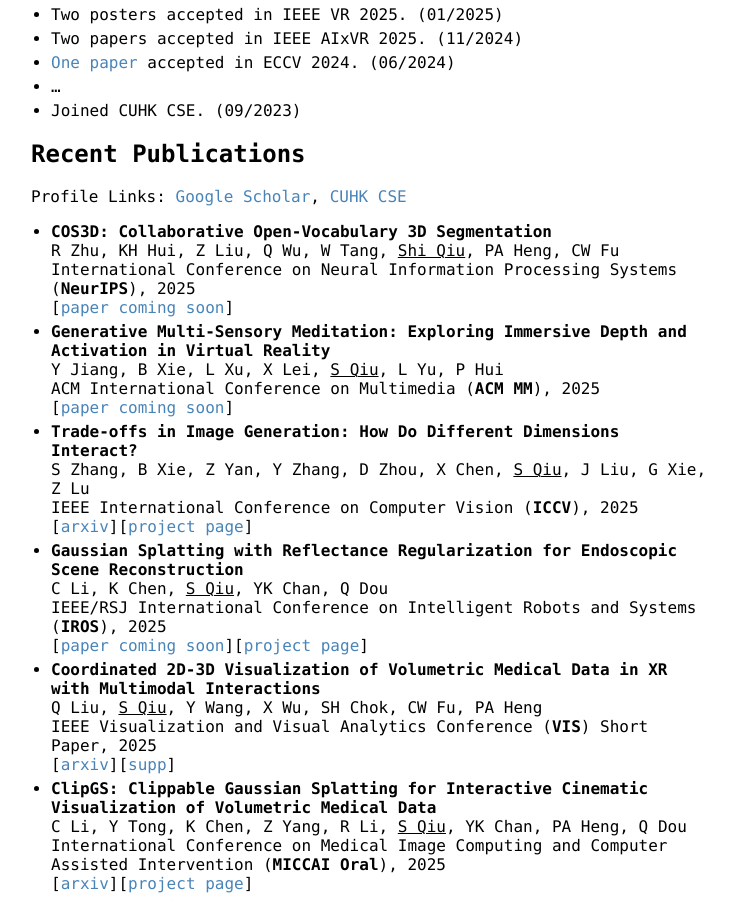
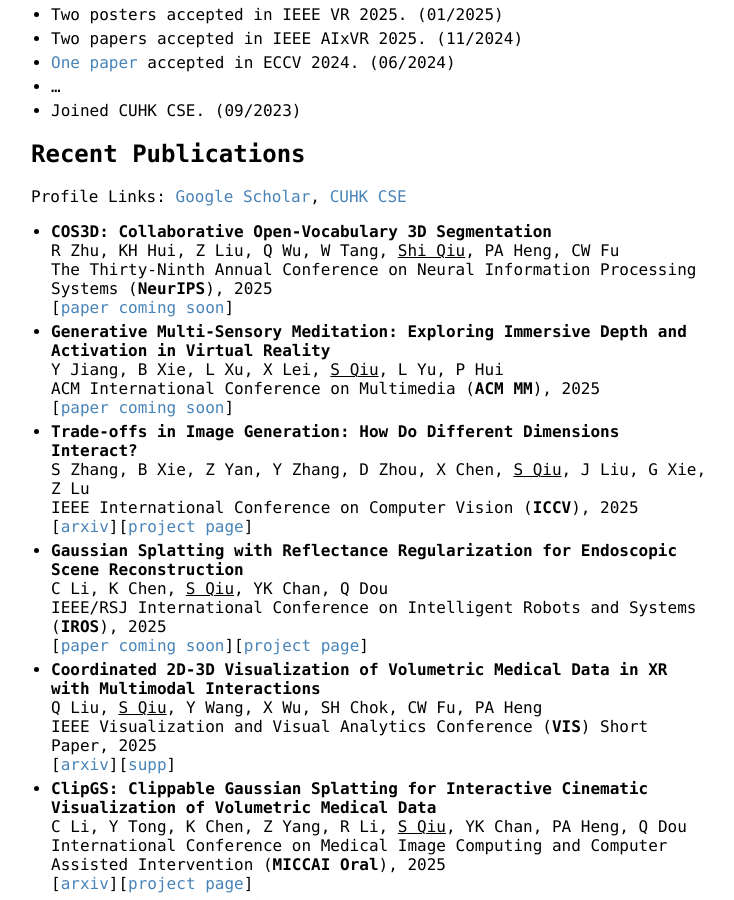
Before and after one commit to ShiQiu0419/ShiQiu0419.github.io, a Jekyll site: the page built from index.md, in a window 1280 px wide and 900 px high, scrolled down 824 px. Shown: the whole window, without its empty margins (259-993 px from the left). Built offline with Jekyll 4.4.1, drawn with Linux system fonts in a browser that asks for light colours; our own code applies the rules of GitHub Pages for plain Markdown files.

Commit message:
Update index.md

```diff
--- a/index.md
+++ b/index.md
@@ -35,7 +35,7 @@ For CUHK students: my student consultation hours are from 2:00 PM to 4:00 PM eve
 Profile Links: [Google Scholar](https://scholar.google.com/citations?user=OPNVthUAAAAJ), [CUHK CSE](https://www.cse.cuhk.edu.hk/people/faculty/shi-qiu/)
 * **COS3D: Collaborative Open-Vocabulary 3D Segmentation**
 R Zhu, KH Hui, Z Liu, Q Wu, W Tang, <ins>Shi Qiu</ins>, PA Heng, CW Fu
-International Conference on Neural Information Processing Systems (**NeurIPS**), 2025
+The Thirty-Ninth Annual Conference on Neural Information Processing Systems (**NeurIPS**), 2025
 [[paper coming soon](https://shiqiu0419.github.io/)]
 * **Generative Multi-Sensory Meditation: Exploring Immersive Depth and Activation in Virtual Reality**
 Y Jiang, B Xie, L Xu, X Lei, <ins>S Qiu</ins>, L Yu, P Hui
```
